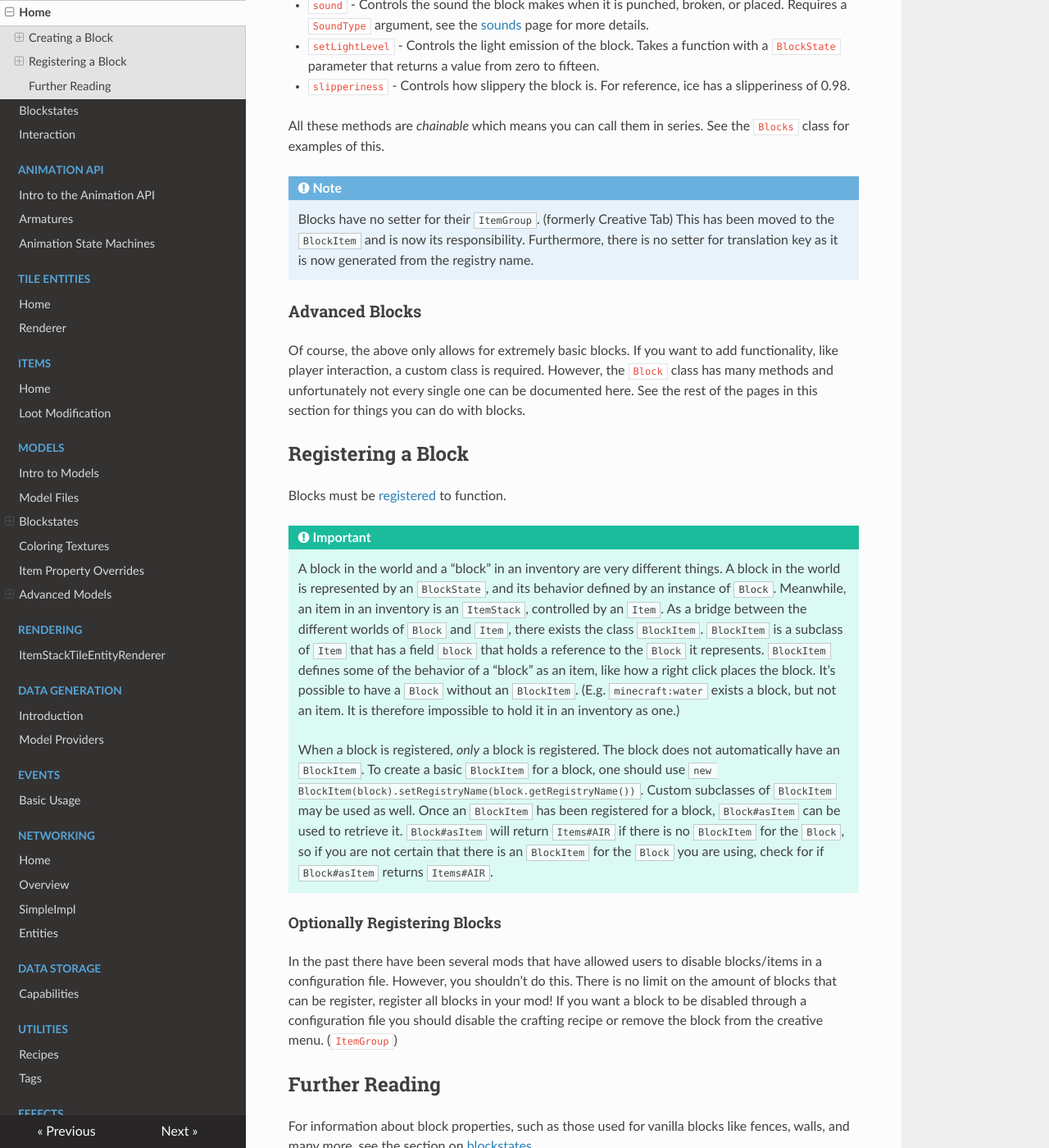
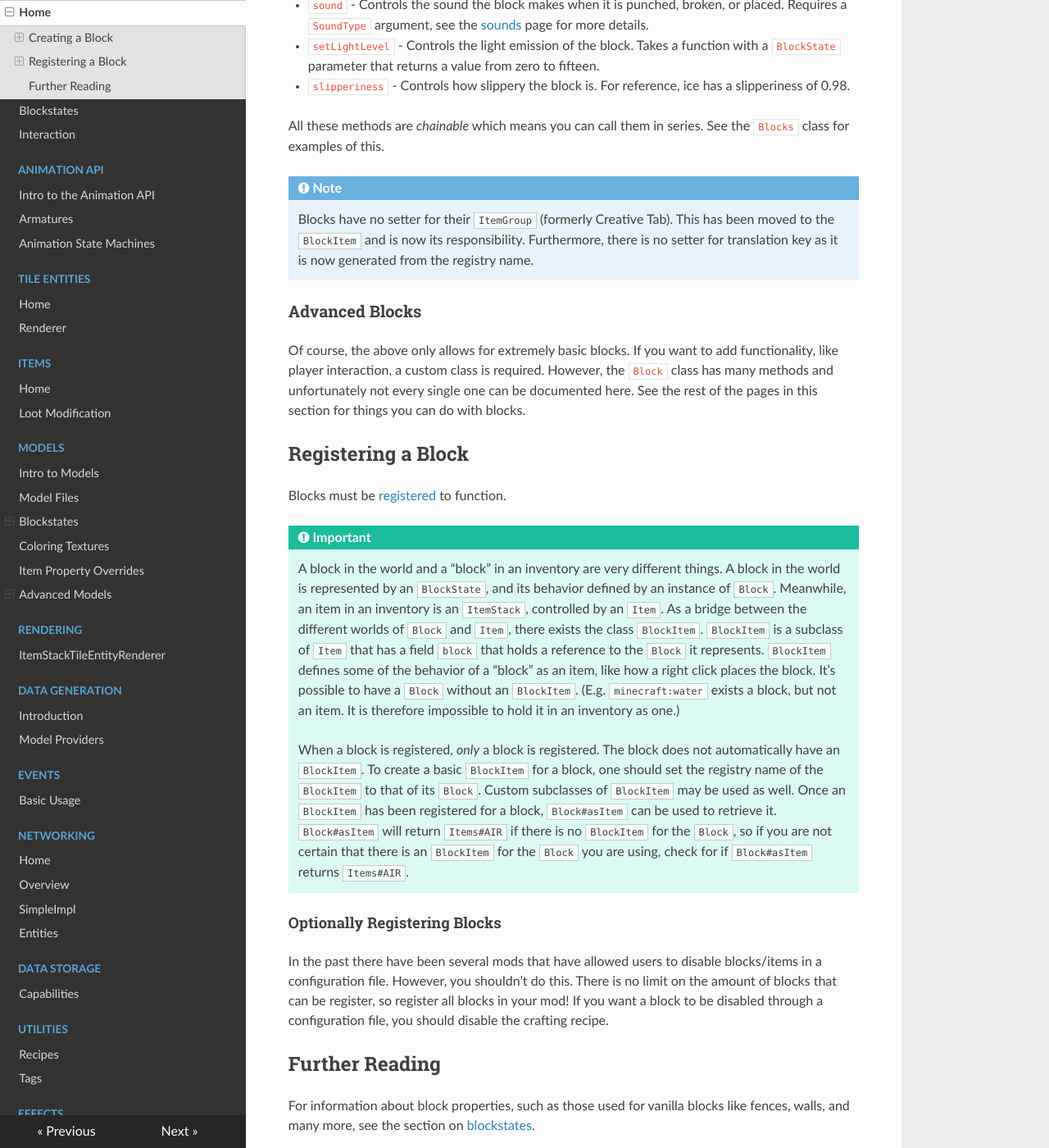
Before and after one commit to MinecraftForge/Documentation, an MkDocs documentation site: the page built from docs/blocks/blocks.md, in a window 1280 px wide and 1400 px high, scrolled down 637 px. Shown: the whole window at 82% size. Built offline with MkDocs 1.6.1, drawn with Linux system fonts in a browser that asks for light colours; nearby versions of some CDN libraries; some of the changed text lies outside the part shown.

Commit message:
Blocks Cleanup (#11)

```diff
--- a/docs/blocks/blocks.md
+++ b/docs/blocks/blocks.md
@@ -19,7 +19,7 @@ All these methods are *chainable* which means you can call them in series. See t
 
 !!! Note
 
-    Blocks have no setter for their `ItemGroup`. (formerly Creative Tab) This has been moved to the `BlockItem` and is now its responsibility. Furthermore, there is no setter for translation key as it is now generated from the registry name.
+    Blocks have no setter for their `ItemGroup` (formerly Creative Tab). This has been moved to the `BlockItem` and is now its responsibility. Furthermore, there is no setter for translation key as it is now generated from the registry name.
 
 ### Advanced Blocks
 
@@ -34,11 +34,11 @@ Blocks must be [registered][registering] to function.
 
     A block in the world and a "block" in an inventory are very different things. A block in the world is represented by an `BlockState`, and its behavior defined by an instance of `Block`. Meanwhile, an item in an inventory is an `ItemStack`, controlled by an `Item`. As a bridge between the different worlds of `Block` and `Item`, there exists the class `BlockItem`. `BlockItem` is a subclass of `Item` that has a field `block` that holds a reference to the `Block` it represents. `BlockItem` defines some of the behavior of a "block" as an item, like how a right click places the block. It's possible to have a `Block` without an `BlockItem`. (E.g. `minecraft:water` exists a block, but not an item. It is therefore impossible to hold it in an inventory as one.)
 
-    When a block is registered, *only* a block is registered. The block does not automatically have an `BlockItem`. To create a basic `BlockItem` for a block, one should use `new BlockItem(block).setRegistryName(block.getRegistryName())`. Custom subclasses of `BlockItem` may be used as well. Once an `BlockItem` has been registered for a block, `Block#asItem` can be used to retrieve it. `Block#asItem` will return `Items#AIR` if there is no `BlockItem` for the `Block`, so if you are not certain that there is an `BlockItem` for the `Block` you are using, check for if `Block#asItem` returns `Items#AIR`.
+    When a block is registered, *only* a block is registered. The block does not automatically have an `BlockItem`. To create a basic `BlockItem` for a block, one should set the registry name of the `BlockItem` to that of its `Block`. Custom subclasses of `BlockItem` may be used as well. Once an `BlockItem` has been registered for a block, `Block#asItem` can be used to retrieve it. `Block#asItem` will return `Items#AIR` if there is no `BlockItem` for the `Block`, so if you are not certain that there is an `BlockItem` for the `Block` you are using, check for if `Block#asItem` returns `Items#AIR`.
 
 #### Optionally Registering Blocks
 
-In the past there have been several mods that have allowed users to disable blocks/items in a configuration file. However, you shouldn't do this. There is no limit on the amount of blocks that can be register, register all blocks in your mod! If you want a block to be disabled through a configuration file you should disable the crafting recipe or remove the block from the creative menu. (`ItemGroup`)
+In the past there have been several mods that have allowed users to disable blocks/items in a configuration file. However, you shouldn't do this. There is no limit on the amount of blocks that can be register, so register all blocks in your mod! If you want a block to be disabled through a configuration file, you should disable the crafting recipe.
 
 Further Reading
 ---------------
```
Also changed, not shown: other parts of docs/blocks/blocks.md (+2 -2 lines), docs/blocks/interaction.md (+4 -4 lines), docs/blocks/states.md (+6 -6 lines).
